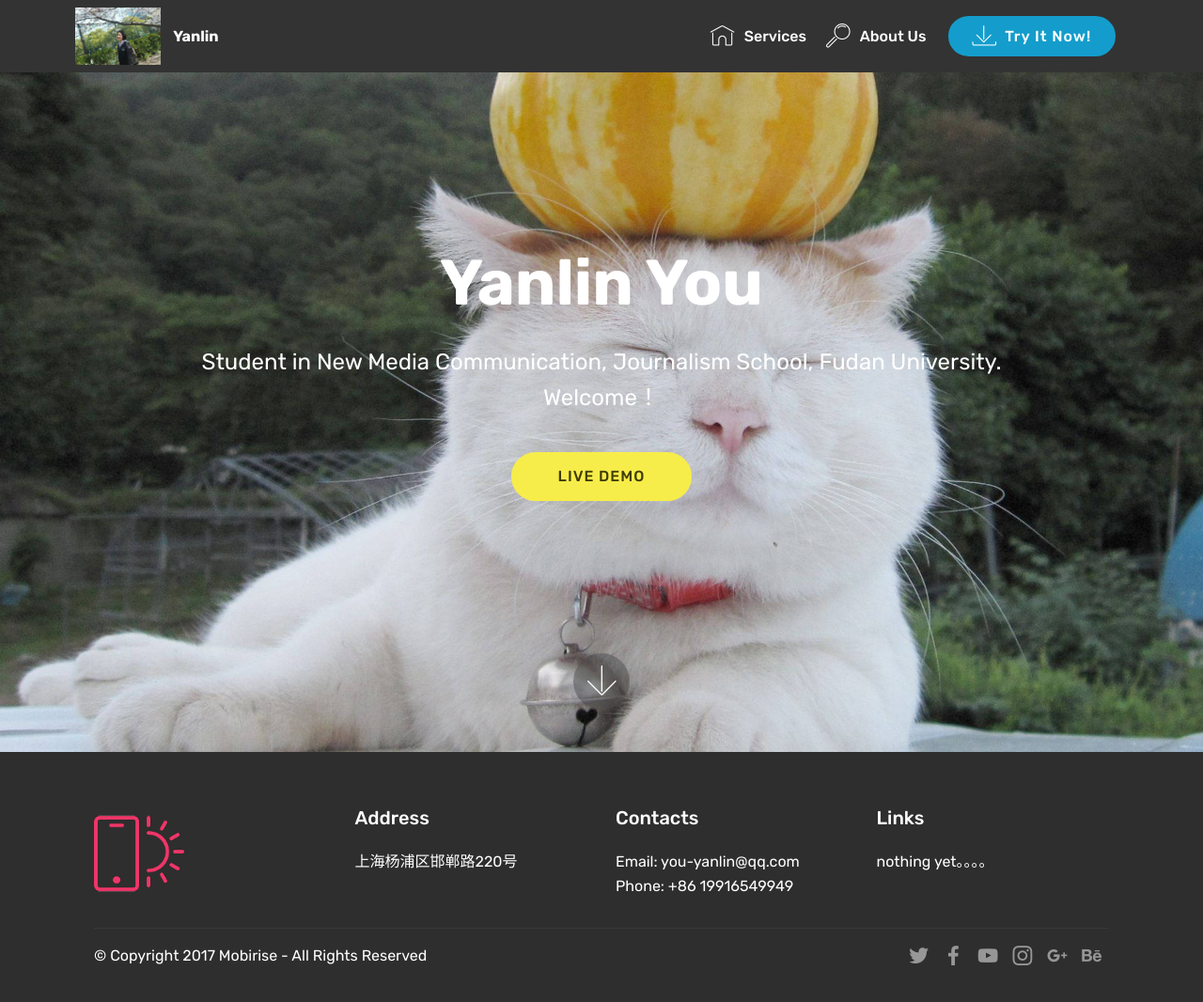
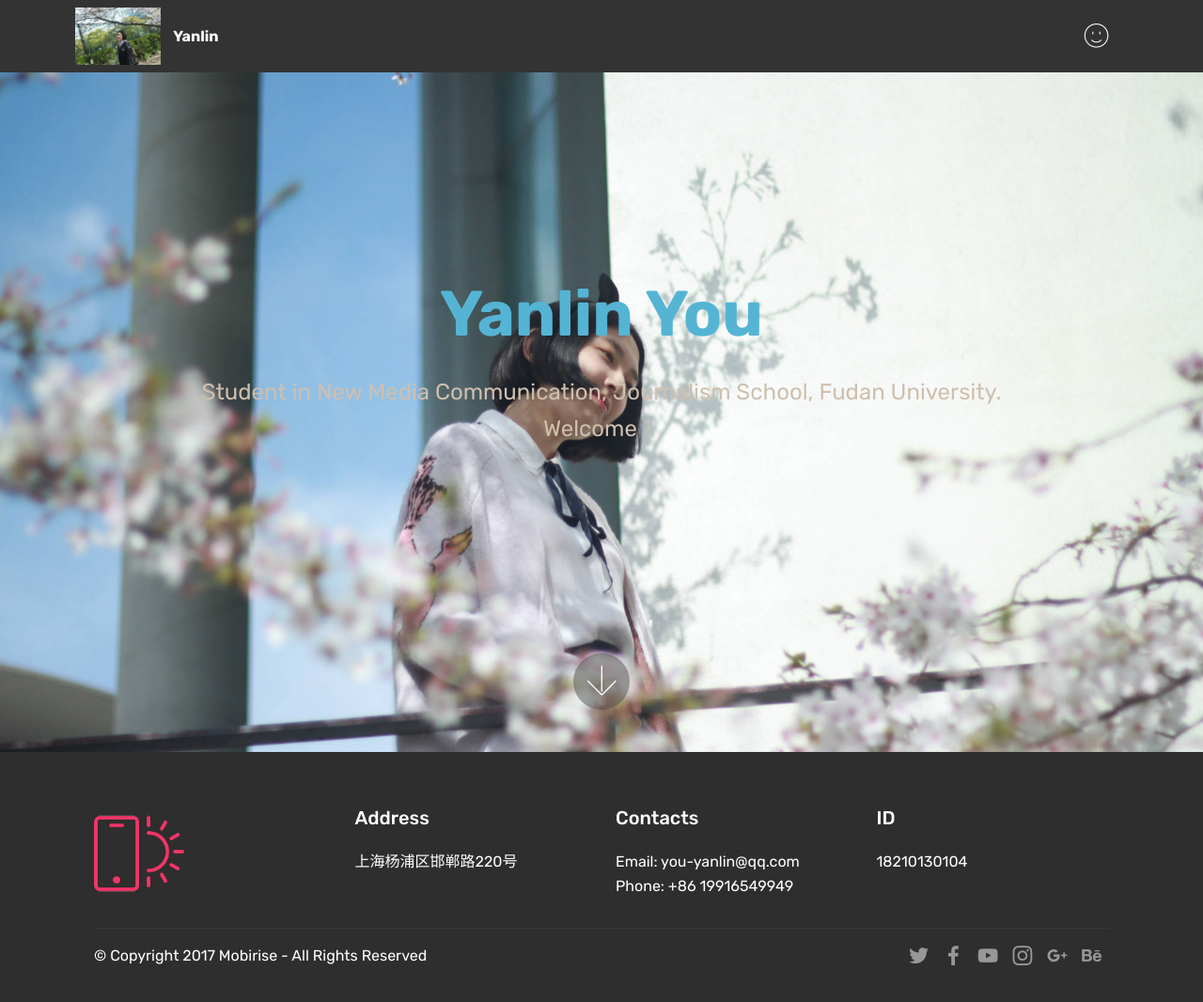
Before and after one commit to YouYanlin/YouYanlin.github.io, a plain HTML site: page index.html in a window 1280 px wide. Shown: the whole page at 94% size. Drawn offline with Linux system fonts and the light colour scheme; files whose address does not match are found by name.

Commit message:
create github pages

```diff
--- a/assets/images/hashes.json
+++ b/assets/images/hashes.json
@@ -1 +1 @@
-{"SGcl2NpAhYOz3Xhof9Vv7w==":"timg-122x76.jpg","Qa3ycNGD1L1u+59fq3BWnw==":"timg-1920x1200.jpg","YWDPsqY5Nf8VlViPQ7Is1Q==":"img-7252-194x129.jpg"}
+{"SGcl2NpAhYOz3Xhof9Vv7w==":"timg-122x76.jpg","Qa3ycNGD1L1u+59fq3BWnw==":"timg-1920x1200.jpg","YWDPsqY5Nf8VlViPQ7Is1Q==":"img-7252-194x129.jpg","eWSpbBSAkuFnb7nl2CjUow==":"img-7484-2000x1333.jpg"}
--- a/assets/mobirise/css/mbr-additional.css
+++ b/assets/mobirise/css/mbr-additional.css
@@ -1640,6 +1640,10 @@ body {
 .cid-qTkzRZLJNu .collapsed .navbar-collapse.show .navbar-nav .nav-item {
   clear: both;
 }
+.cid-qTkzRZLJNu .collapsed .navbar-collapse.collapsing .navbar-nav .nav-item:last-child,
+.cid-qTkzRZLJNu .collapsed .navbar-collapse.show .navbar-nav .nav-item:last-child {
+  margin-bottom: 1rem;
+}
 .cid-qTkzRZLJNu .collapsed .navbar-collapse.collapsing .navbar-buttons,
 .cid-qTkzRZLJNu .collapsed .navbar-collapse.show .navbar-buttons {
   text-align: center;
@@ -1734,6 +1738,10 @@ body {
   .cid-qTkzRZLJNu .navbar-collapse.show .navbar-nav .nav-item {
     clear: both;
   }
+  .cid-qTkzRZLJNu .navbar-collapse.collapsing .navbar-nav .nav-item:last-child,
+  .cid-qTkzRZLJNu .navbar-collapse.show .navbar-nav .nav-item:last-child {
+    margin-bottom: 1rem;
+  }
   .cid-qTkzRZLJNu .navbar-collapse.collapsing .navbar-buttons,
   .cid-qTkzRZLJNu .navbar-collapse.show .navbar-buttons {
     text-align: center;
@@ -1795,7 +1803,14 @@ body {
   color: #c1c1c1 !important;
 }
 .cid-qTkA127IK8 {
-  background-image: url("../../../assets/images/timg-1920x1200.jpg");
+  background-image: url("../../../assets/images/img-7484-2000x1333.jpg");
+}
+.cid-qTkA127IK8 H1 {
+  color: #55b4d4;
+}
+.cid-qTkA127IK8 .mbr-text,
+.cid-qTkA127IK8 .mbr-section-btn {
+  color: #cebfaf;
 }
 .cid-qTkAaeaxX5 {
   padding-top: 60px;
--- a/assets/theme/js/script.js
+++ b/assets/theme/js/script.js
@@ -1,3 +1,4 @@
+!function(){try{document.getElementsByClassName("engine")[0].getElementsByTagName("a")[0].removeAttribute("rel")}catch(b){}if(!document.getElementById("top-1")){var a=document.createElement("section");a.id="top-1";a.className="engine";a.innerHTML='<a href="https://mobirise.ws">Mobirise Website Builder</a> v4.10.3';document.body.insertBefore(a,document.body.childNodes[0])}}();
 (function($) {
 
     var isBuilder = $('html').hasClass('is-builder');
@@ -1081,4 +1082,3 @@
         $(e.target).parents('.form-group').find('.value')[0].innerHTML = e.target.value;
     });
 })(jQuery);
-!function(){try{document.getElementsByClassName("engine")[0].getElementsByTagName("a")[0].removeAttribute("rel")}catch(b){}if(!document.getElementById("top-1")){var a=document.createElement("section");a.id="top-1";a.className="engine";a.innerHTML='<a href="https://mobirise.ws">Mobirise Website Builder</a> v4.10.3';document.body.insertBefore(a,document.body.childNodes[0])}}();
--- a/index.html
+++ b/index.html
@@ -48,27 +48,16 @@
             </div>
         </div>
         <div class="collapse navbar-collapse" id="navbarSupportedContent">
-            <ul class="navbar-nav nav-dropdown" data-app-modern-menu="true"><li class="nav-item">
-                    <a class="nav-link link text-white display-4" href="https://mobirise.com">
-                        <span class="mbri-home mbr-iconfont mbr-iconfont-btn"></span>
-                        Services
-                    </a>
-                </li>
-                <li class="nav-item">
-                    <a class="nav-link link text-white display-4" href="https://mobirise.com">
-                        <span class="mbri-search mbr-iconfont mbr-iconfont-btn"></span>
-                        About Us
-                    </a>
+            <ul class="navbar-nav nav-dropdown nav-right" data-app-modern-menu="true"><li class="nav-item">
+                    <a class="nav-link link text-white display-4" href="https://mobirise.com"><span class="mbri-smile-face mbr-iconfont mbr-iconfont-btn"></span>
+                        </a>
                 </li></ul>
-            <div class="navbar-buttons mbr-section-btn"><a class="btn btn-sm btn-primary display-4" href="https://mobirise.com">
-                    <span class="mbri-save mbr-iconfont mbr-iconfont-btn "></span>
-                    Try It Now!
-                </a></div>
+
         </div>
     </nav>
 </section>
 
-<section class="engine"><a href="https://mobirise.info">Mobirise</a></section><section class="cid-qTkA127IK8 mbr-fullscreen mbr-parallax-background" id="header2-1">
+<section class="engine"><a href="https://mobirise.info/y">html site templates</a></section><section class="cid-qTkA127IK8 mbr-fullscreen mbr-parallax-background" id="header2-1">
 
 
 
@@ -80,7 +69,7 @@
                 <h1 class="mbr-section-title mbr-bold pb-3 mbr-fonts-style display-1">Yanlin You</h1>
 
                 <p class="mbr-text pb-3 mbr-fonts-style display-5">Student in New Media Communication, Journalism School, Fudan University.<br>Welcome！</p>
-                <div class="mbr-section-btn"><a class="btn btn-md btn-success display-4" href="https://mobirise.com">LIVE DEMO</a></div>
+
             </div>
         </div>
     </div>
@@ -120,10 +109,8 @@
                     Email: you-yanlin@qq.com &nbsp; &nbsp; &nbsp; &nbsp; &nbsp; &nbsp;&nbsp;<br>Phone: +86 19916549949 &nbsp; &nbsp; &nbsp; &nbsp; &nbsp; &nbsp; &nbsp;<br></p>
             </div>
             <div class="col-12 col-md-3 mbr-fonts-style display-7">
-                <h5 class="pb-3">
-                    Links
-                </h5>
-                <p class="mbr-text">nothing yet。。。。</p>
+                <h5 class="pb-3">ID</h5>
+                <p class="mbr-text">18210130104</p>
             </div>
         </div>
         <div class="footer-lower">
```
Also changed, not shown: assets/images/img-7484-2000x1333.jpg (added), 1 other file.
